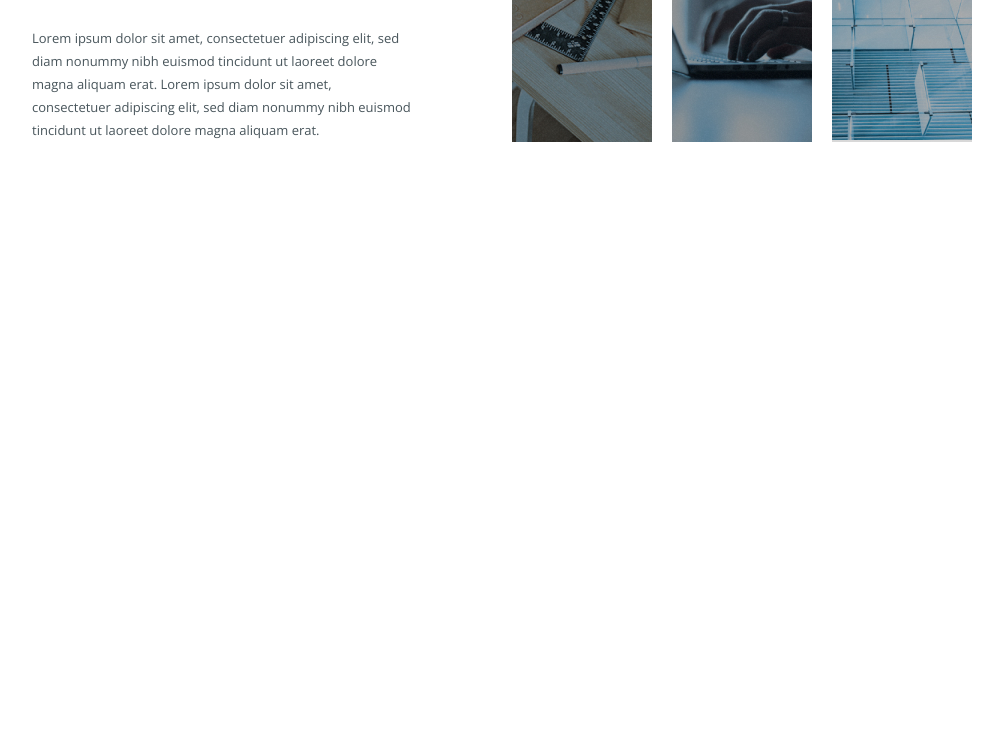
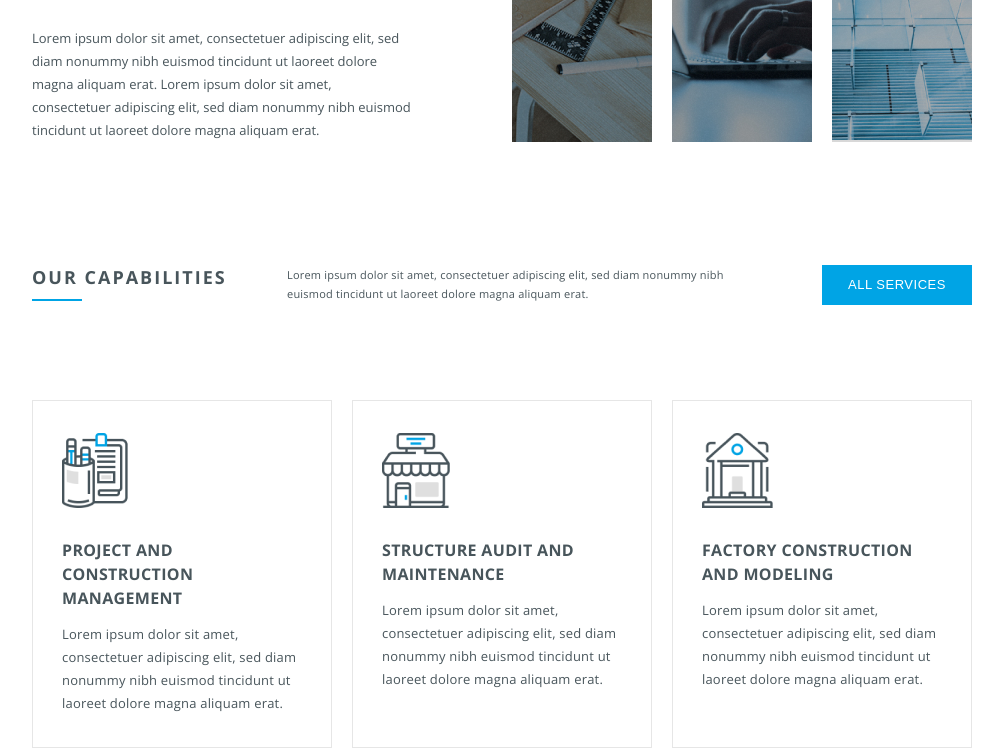
Before and after one commit to LouisMondiale/konstruct, a website: page src/index.html in a window 1280 px wide. Shown: the part 1081-1829 px from the top of the page, without its empty margins (138-1141 px from the left). Before the commit the page ends 1223 px from the top, so only its background shows below. Drawn offline with nearby package versions, Linux system fonts and the light colour scheme; files that its build step writes are made by us from their sources.

Commit message:
Capabilities added

```diff
--- a/src/css/styles.less
+++ b/src/css/styles.less
@@ -153,3 +153,84 @@ body {
       margin-top: 30px;
    }
 }
+
+/* Capabilities */
+
+.capabilities {
+
+   &__inner {
+      .row-flex();
+      margin-top: 13%;
+      justify-content: space-between;
+   }
+
+   &__title {
+      .col();
+      width: 200px;
+      font-weight: 700;
+      font-size: 18px;
+      letter-spacing: 2px;
+      text-transform: uppercase;
+
+      &::after {
+         content: "";
+         width: 50px;
+         height: 2px;
+         background: #00a4e5;
+         display: block;
+         margin-top: 10px;
+      }
+   }
+
+   &__text {
+      .col();
+      width: 50%;
+      font-size: 11px;
+      line-height: 19px;
+      letter-spacing: 0.2px;
+   }
+
+   &__btn {
+      .col();
+      display: block;
+      width: 150px;
+      height: 40px;
+      background: #00a4e5;
+      color: #fff;
+      text-transform: uppercase;
+      text-align: center;
+      font-size: 13px;
+      letter-spacing: .5px;
+      outline: 0;
+      cursor: pointer;
+      border: none;
+   }
+
+   &__row {
+      .row-flex();
+      margin-top: 8%;
+   }
+}
+
+.service {
+   .col();
+   .size(4);
+   border: 1px solid #e6e6e6;
+	padding: 32px 29px;
+   margin-top: 20px;
+
+   &__title {
+      font-weight: 700;
+      line-height: 24px;
+      letter-spacing: 0.34px;
+      text-transform: uppercase;
+      margin-top: 25px;
+   }
+
+   &__text {
+      font-size: 13px;
+      line-height: 23px;
+      letter-spacing: 0.2px;
+      margin-top: 13px;
+   }
+}
--- a/src/index.html
+++ b/src/index.html
@@ -57,5 +57,43 @@
          </div>
       </div>
    </section>
+
+   <section class="capabilities">
+      <div class="wrapper">
+         <div class="capabilities__inner">
+            <h2 class="capabilities__title">Our capabilities</h2>
+            <div class="capabilities__text">Lorem ipsum dolor sit amet, consectetuer adipiscing elit, sed diam nonummy nibh
+               euismod tincidunt ut laoreet dolore
+               magna aliquam erat.</div>
+            <button class="capabilities__btn">All services</button>
+         </div>
+         <div class="capabilities__row">
+            <div class="service">
+               <img src="img/icons/management.png" alt="Project and construction management" class="service__icon">
+               <div class="service__title">Project and construction management</div>
+               <div class="service__text">Lorem ipsum dolor sit amet, consectetuer adipiscing elit, sed diam nonummy nibh
+                  euismod
+                  tincidunt ut laoreet dolore
+                  magna aliquam erat.</div>
+            </div>
+            <div class="service">
+               <img src="img/icons/audit.png" alt="Structure audit and maintenance" class="service__icon">
+               <div class="service__title">Structure audit and maintenance</div>
+               <div class="service__text">Lorem ipsum dolor sit amet, consectetuer adipiscing elit, sed diam nonummy nibh
+                  euismod
+                  tincidunt ut laoreet dolore
+                  magna aliquam erat.</div>
+            </div>
+            <div class="service">
+               <img src="img/icons/factory.png" alt="Factory construction and modeling" class="service__icon">
+               <div class="service__title">Factory construction and modeling</div>
+               <div class="service__text">Lorem ipsum dolor sit amet, consectetuer adipiscing elit, sed diam nonummy nibh
+                  euismod
+                  tincidunt ut laoreet dolore
+                  magna aliquam erat.</div>
+            </div>
+         </div>
+      </div>
+   </section>
 </body>
 </html>
```
Also changed, not shown: build/css/styles.css, build/index.html.
